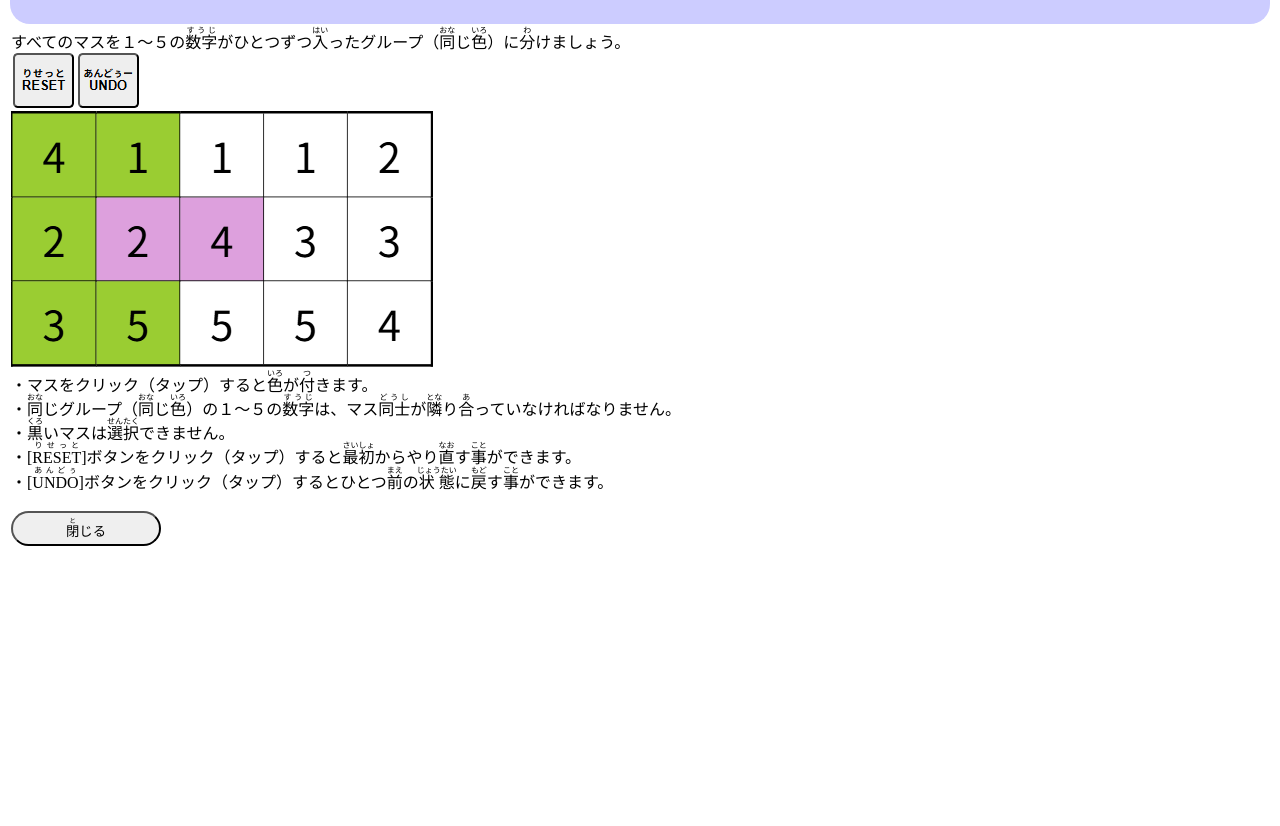
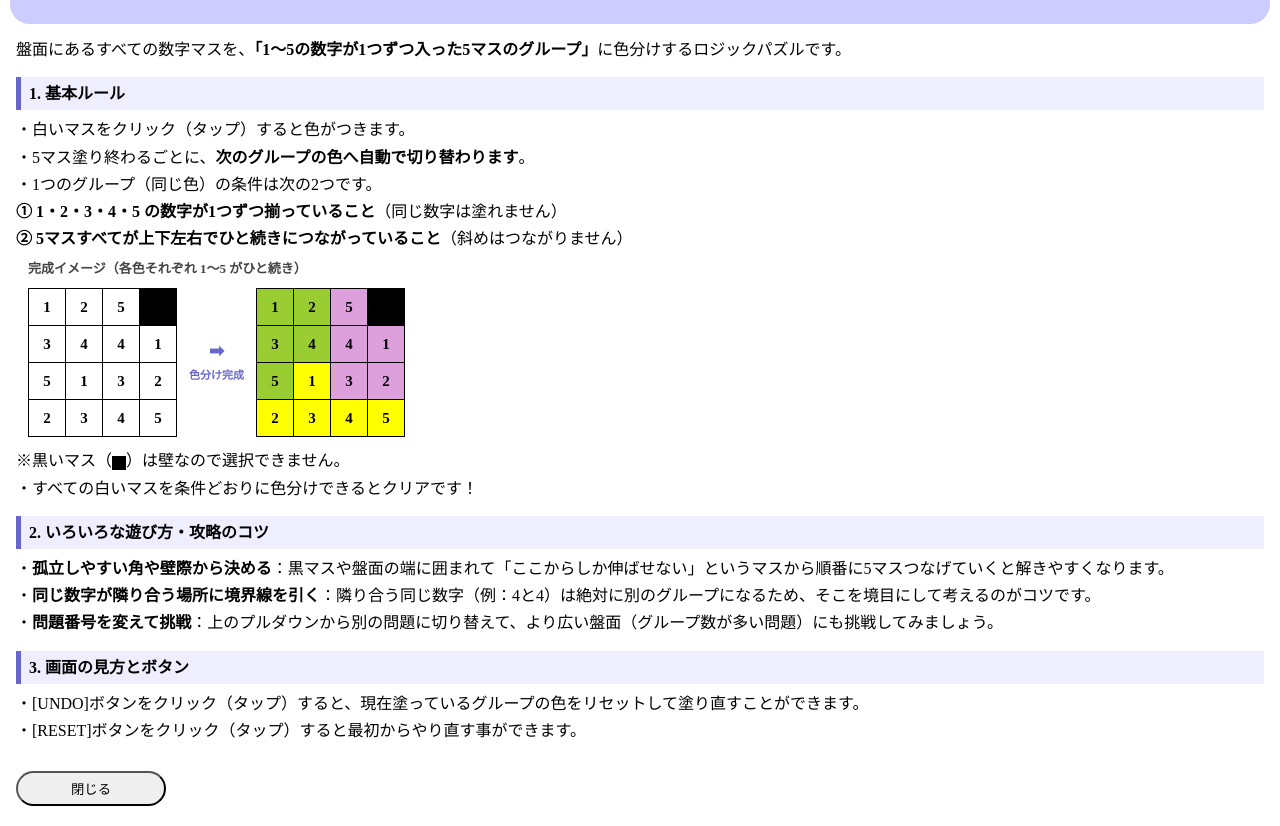
Before and after one commit to perorena/webgames, a plain HTML site: page Grouping/GroupingHelp.html in a window 1280 px wide. Shown: the part 98-924 px from the top of the page. Before the commit the page ends 800 px from the top, so only its background shows below. Drawn offline with Linux system fonts and the light colour scheme.

Commit message:
Add files via upload

```diff
--- a/Grouping/GroupingHelp.html
+++ b/Grouping/GroupingHelp.html
@@ -4,30 +4,152 @@
     <base target="_top">
     <meta name="viewport" content="width=device-width, initial-scale=1.0">
     <meta charset="UTF-8">
-    <title>グルーピング</title>
-    <!-- CSS -->
+    <title>グルーピング - 遊び方</title>
+    <!-- CSS（本編と同じCSSを使用） -->
     <link type="text/css" rel="stylesheet" href="./Grouping.css">
-    <!-- JavaScript -->
-    <script type="text/javascript">
-    </script>
+    <style>
+        /* 遊び方ページ用の追加スタイル */
+        #explanation {
+            line-height: 1.7;
+            padding: 10px 6px;
+        }
+        .section_title {
+            font-weight: bold;
+            background-color: #eef;
+            border-left: 5px solid #66c;
+            padding: 3px 8px;
+            margin: 14px 0 6px 0;
+        }
+        /* HTMLだけで作る盤面ミニ図解 */
+        .board_wrap {
+            display: flex;
+            align-items: center;
+            gap: 12px;
+            margin: 8px 0 10px 12px;
+            flex-wrap: wrap;
+        }
+        .mini_board {
+            border-collapse: collapse;
+        }
+        .mini_board td {
+            width: 34px;
+            height: 34px;
+            border: 1px solid #000;
+            text-align: center;
+            vertical-align: middle;
+            font-weight: bold;
+            font-size: 15px;
+            background-color: #fff;
+        }
+        /* 本編の colorName に合わせたグループ色 */
+        .g1 { background-color: yellowgreen !important; }
+        .g2 { background-color: plum !important; }
+        .g3 { background-color: yellow !important; }
+        .wall { background-color: black !important; }
+
+        .arrow {
+            font-size: 18px;
+            font-weight: bold;
+            color: #66c;
+            text-align: center;
+            line-height: 1.2;
+        }
+        .rule_label {
+            font-size: 13px;
+            font-weight: bold;
+            color: #444;
+            margin: 6px 0 2px 12px;
+        }
+    </style>
 </head>
 <body>
     <table id="main_table">
         <tr>
             <td id="title">
-                <span id="title_line">【グルーピング】</span>
+                <span id="title_line">【グルーピング】遊び方</span>
             </td>
         </tr>
         <tr>
             <td id="explanation">
-                すべてのマスを１～５の<ruby>数字<rt>すうじ</rt></ruby>がひとつずつ<ruby>入<rt>はい</rt></ruby>ったグループ（<ruby>同<rt>おな</rt></ruby>じ<ruby>色<rt>いろ</rt></ruby>）に<ruby>分<rt>わ</rt></ruby>けましょう。<br>
-                <img src="../img/gp.png"><br>
-                ・マスをクリック（タップ）すると<ruby>色<rt>いろ</rt></ruby>が<ruby>付<rt>つ</rt></ruby>きます。<br>
-                ・<ruby>同<rt>おな</rt></ruby>じグループ（<ruby>同<rt>おな</rt></ruby>じ<ruby>色<rt>いろ</rt></ruby>）の１～５の<ruby>数字<rt>すうじ</rt></ruby>は、マス<ruby>同士<rt>どうし</rt></ruby>が<ruby>隣<rt>とな</rt></ruby>り<ruby>合<rt>あ</rt></ruby>っていなければなりません。<br>
-                ・<ruby>黒<rt>くろ</rt></ruby>いマスは<ruby>選択<rt>せんたく</rt></ruby>できません。<br>
-                ・[<ruby>RESET<rt>りせっと</rt></ruby>]ボタンをクリック（タップ）すると<ruby>最初<rt>さいしょ</rt></ruby>からやり<ruby>直<rt>なお</rt></ruby>す<ruby>事<rt>こと</rt></ruby>ができます。<br>
-                ・[<ruby>UNDO<rt>あんどぅ</rt></ruby>]ボタンをクリック（タップ）するとひとつ<ruby>前<rt>まえ</rt></ruby>の<ruby>状態<rt>じょうたい</rt></ruby>に<ruby>戻<rt>もど</rt></ruby>す<ruby>事<rt>こと</rt></ruby>ができます。<br><br>
-                <button class="transition_button" onclick='window.close()'><ruby>閉<rt>と</rt></ruby>じる</button>
+                盤面にあるすべての数字マスを、<b>「1〜5の数字が1つずつ入った5マスのグループ」</b>に色分けするロジックパズルです。<br>
+
+                <div class="section_title">1. 基本ルール</div>
+                ・白いマスをクリック（タップ）すると色がつきます。<br>
+                ・5マス塗り終わるごとに、<b>次のグループの色へ自動で切り替わります</b>。<br>
+                ・1つのグループ（同じ色）の条件は次の2つです。<br>
+                 <b>① 1・2・3・4・5 の数字が1つずつ揃っていること</b>（同じ数字は塗れません）<br>
+                 <b>② 5マスすべてが上下左右でひと続きにつながっていること</b>（斜めはつながりません）<br>
+
+                <!-- HTMLミニ図解：完成例 -->
+                <div class="rule_label">完成イメージ（各色それぞれ 1〜5 がひと続き）</div>
+                <div class="board_wrap">
+                    <table class="mini_board">
+                        <tr>
+                            <td>1</td>
+                            <td>2</td>
+                            <td>5</td>
+                            <td class="wall"></td>
+                        </tr>
+                        <tr>
+                            <td>3</td>
+                            <td>4</td>
+                            <td>4</td>
+                            <td>1</td>
+                        </tr>
+                        <tr>
+                            <td>5</td>
+                            <td>1</td>
+                            <td>3</td>
+                            <td>2</td>
+                        </tr>
+                        <tr>
+                            <td>2</td>
+                            <td>3</td>
+                            <td>4</td>
+                            <td>5</td>
+                        </tr>
+                    </table>
+                    <div class="arrow">➡<br><span style="font-size: 11px;">色分け完成</span></div>
+                    <table class="mini_board">
+                        <tr>
+                            <td class="g1">1</td>
+                            <td class="g1">2</td>
+                            <td class="g2">5</td>
+                            <td class="wall"></td>
+                        </tr>
+                        <tr>
+                            <td class="g1">3</td>
+                            <td class="g1">4</td>
+                            <td class="g2">4</td>
+                            <td class="g2">1</td>
+                        </tr>
+                        <tr>
+                            <td class="g1">5</td>
+                            <td class="g3">1</td>
+                            <td class="g2">3</td>
+                            <td class="g2">2</td>
+                        </tr>
+                        <tr>
+                            <td class="g3">2</td>
+                            <td class="g3">3</td>
+                            <td class="g3">4</td>
+                            <td class="g3">5</td>
+                        </tr>
+                    </table>
+                </div>
+                ※黒いマス（<span style="display:inline-block;width:14px;height:14px;background:#000;vertical-align:middle;"></span>）は壁なので選択できません。<br>
+                ・すべての白いマスを条件どおりに色分けできるとクリアです！<br>
+
+                <div class="section_title">2. いろいろな遊び方・攻略のコツ</div>
+                ・<b>孤立しやすい角や壁際から決める</b>：黒マスや盤面の端に囲まれて「ここからしか伸ばせない」というマスから順番に5マスつなげていくと解きやすくなります。<br>
+                ・<b>同じ数字が隣り合う場所に境界線を引く</b>：隣り合う同じ数字（例：4と4）は絶対に別のグループになるため、そこを境目にして考えるのがコツです。<br>
+                ・<b>問題番号を変えて挑戦</b>：上のプルダウンから別の問題に切り替えて、より広い盤面（グループ数が多い問題）にも挑戦してみましょう。<br>
+
+                <div class="section_title">3. 画面の見方とボタン</div>
+                ・[UNDO]ボタンをクリック（タップ）すると、現在塗っているグループの色をリセットして塗り直すことができます。<br>
+                ・[RESET]ボタンをクリック（タップ）すると最初からやり直す事ができます。<br><br>
+
+                <button class="transition_button" onclick='window.close()'>閉じる</button>
             </td>
         </tr>
     </table>
```
